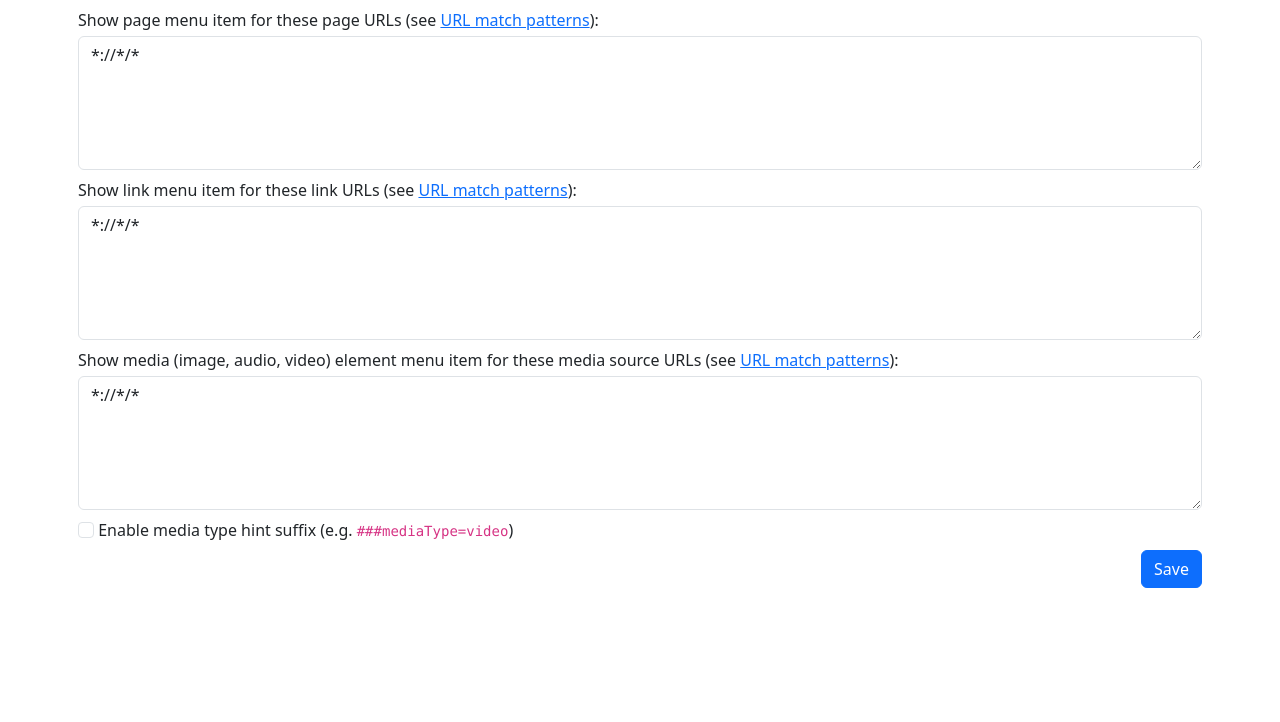
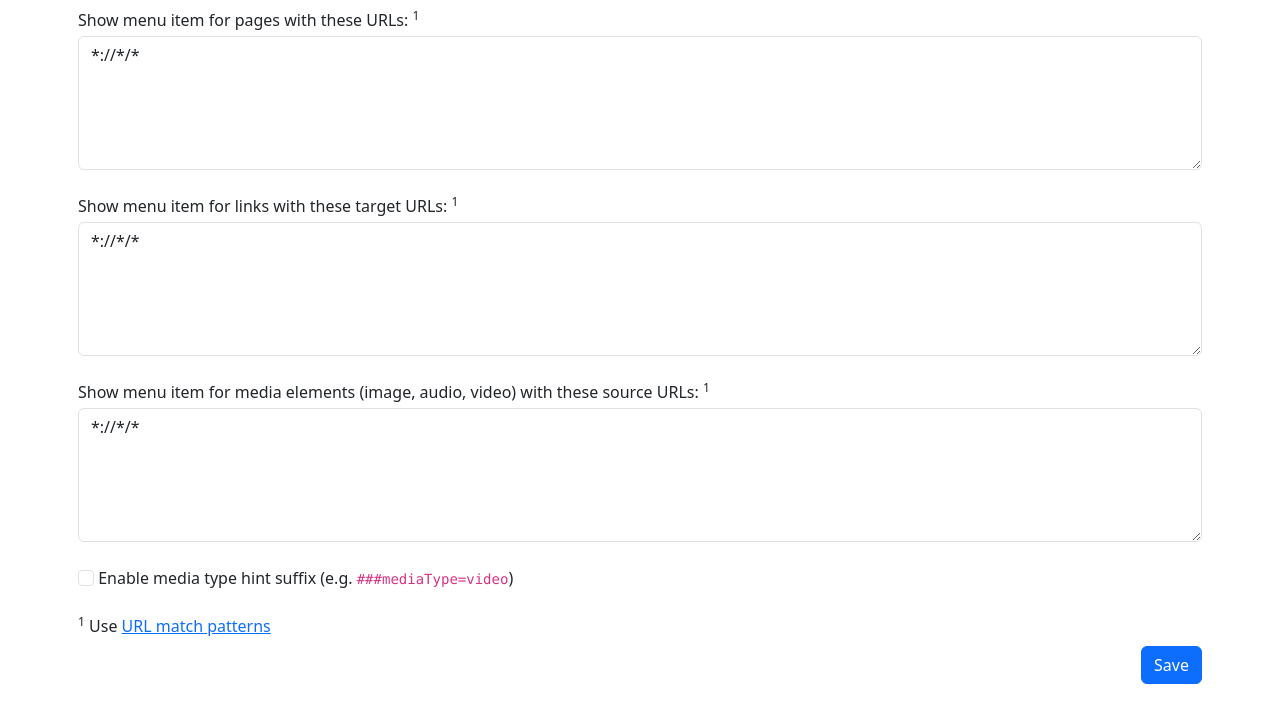
Before and after one commit to shvchk/url2app, a browser extension: page browser-extension/options/index.html in a window 1280 px wide. Drawn offline with Linux system fonts and the light colour scheme.

Commit message:
Update options page, bump version

```diff
--- a/browser-extension/options/index.html
+++ b/browser-extension/options/index.html
@@ -7,22 +7,25 @@
   </head>
   <body>
     <div class='container p-2'>
-      <label class='form-label d-block mb-2'>
-        Show page menu item for these page URLs (see <a href='https://developer.mozilla.org/docs/Mozilla/Add-ons/WebExtensions/Match_patterns'>URL match patterns</a>):
+      <label class='form-label d-block mb-4'>
+        Show menu item for pages with these URLs: <sup>1</sup>
         <textarea id='allowedUrlPatterns-page' class='form-control mt-1' rows='5' placeholder='*://*.example.com/*'></textarea>
       </label>
-      <label class='form-label d-block mb-2'>
-        Show link menu item for these link URLs (see <a href='https://developer.mozilla.org/docs/Mozilla/Add-ons/WebExtensions/Match_patterns'>URL match patterns</a>):
+      <label class='form-label d-block mb-4'>
+        Show menu item for links with these target URLs: <sup>1</sup>
         <textarea id='allowedUrlPatterns-link' class='form-control mt-1' rows='5' placeholder='*://*.example.com/*'></textarea>
       </label>
-      <label class='form-label d-block mb-2'>
-        Show media (image, audio, video) element menu item for these media source URLs (see <a href='https://developer.mozilla.org/docs/Mozilla/Add-ons/WebExtensions/Match_patterns'>URL match patterns</a>):
+      <label class='form-label d-block mb-4'>
+        Show menu item for media elements (image, audio, video) with these source URLs: <sup>1</sup>
         <textarea id='allowedUrlPatterns-media' class='form-control mt-1' rows='5' placeholder='*://*.example.com/*'></textarea>
       </label>
-      <label class='form-check-label d-block mb-2'>
+      <label class='form-check-label d-block mb-4'>
         <input type='checkbox' id='mediaTypeHintEnabled' class='form-check-input'>
         Enable media type hint suffix (e.g. <code>###mediaType=video</code>)
       </label>
+      <div class='mb-2'>
+        <sup>1</sup> Use <a href='https://developer.mozilla.org/docs/Mozilla/Add-ons/WebExtensions/Match_patterns'>URL match patterns</a>
+      </div>
       <button id='save' class='btn btn-primary float-end'>Save</button>
     </div>
     <script type='module' src='main.js'></script>
```
Also changed, not shown: browser-extension/manifest.json, browser-extension/options/bootstrap.css.
